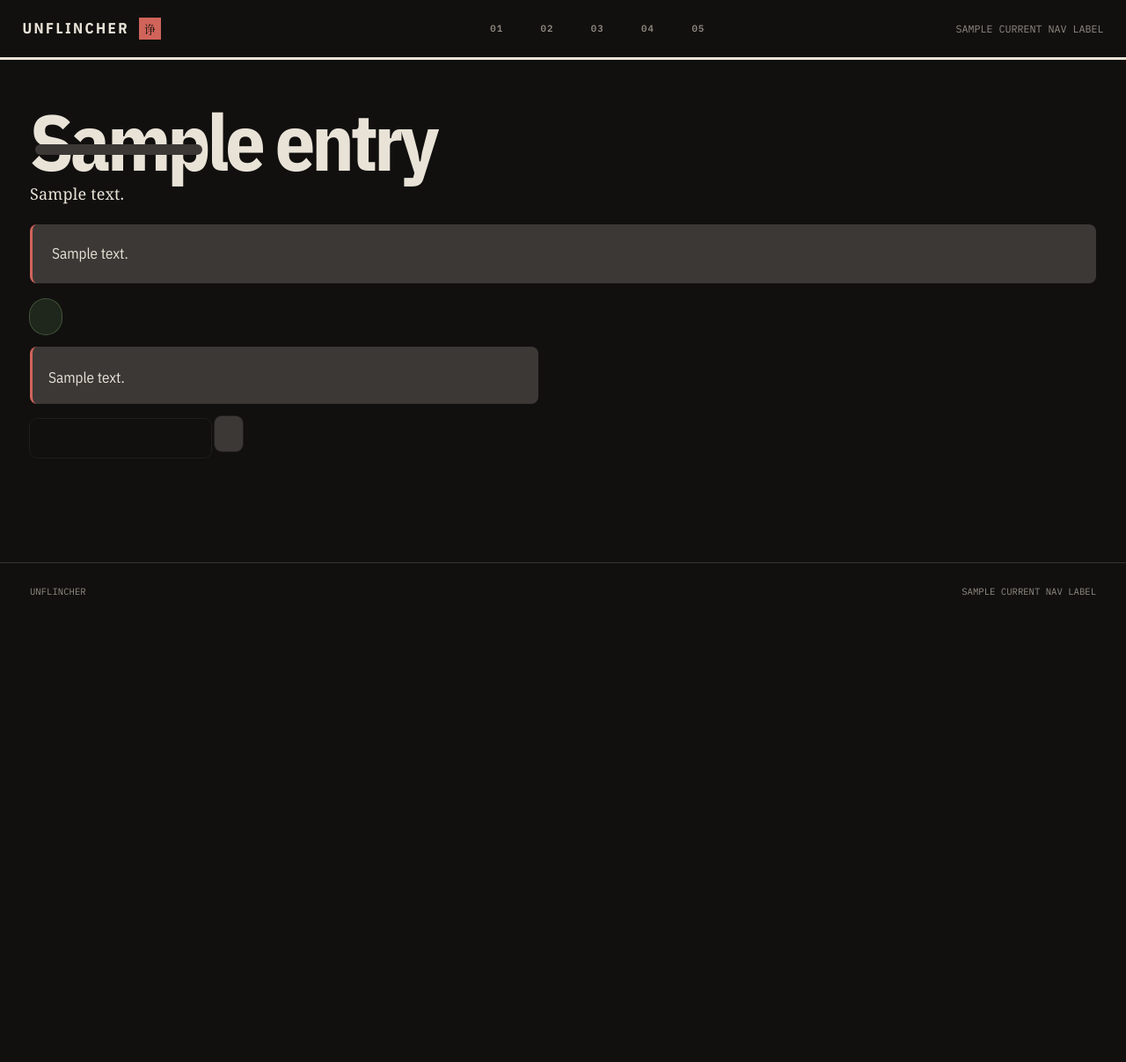
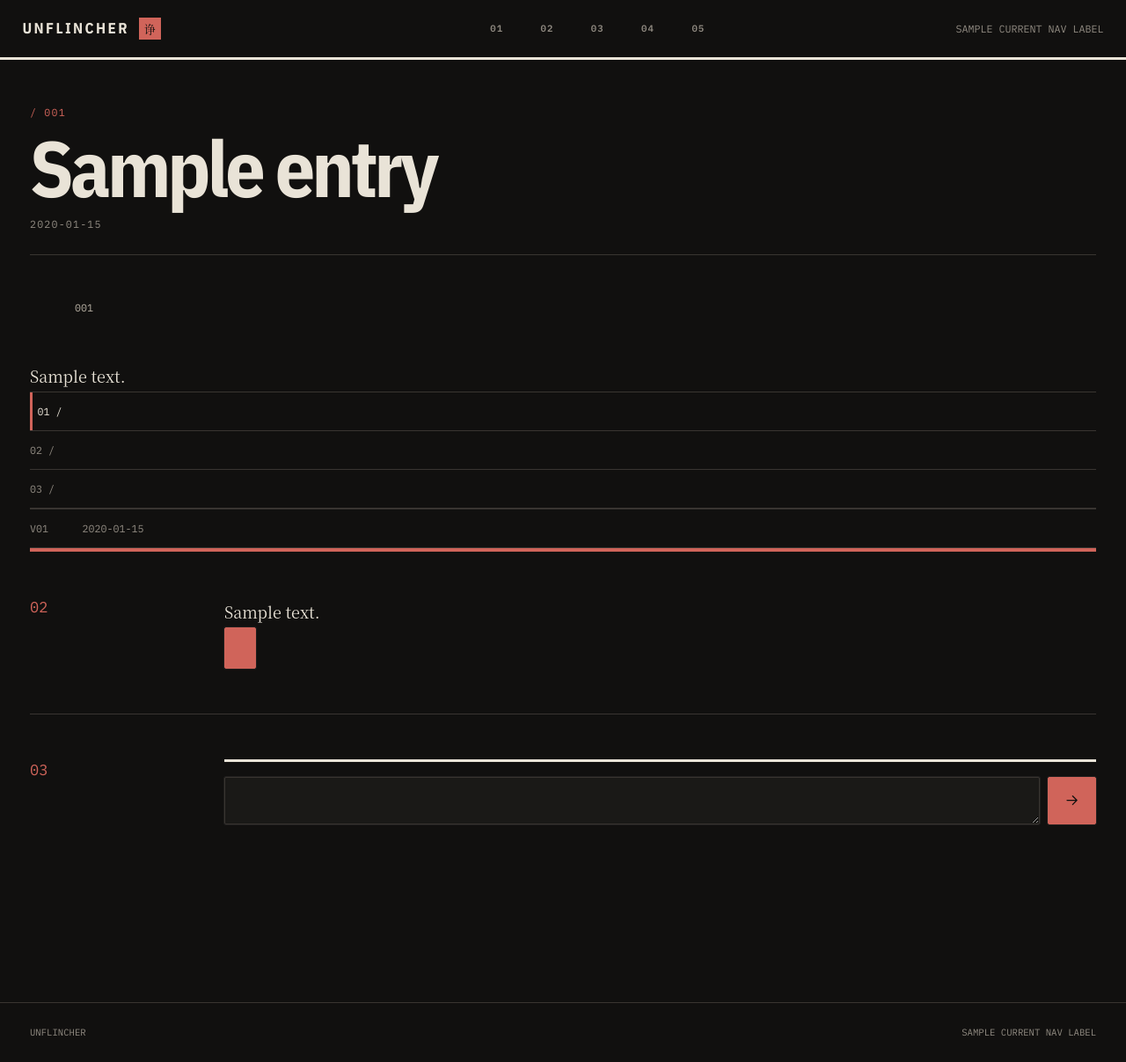
Before and after one commit to sinmentis/unflincher, a Python web app: template src/unflincher/templates/entry_detail.html in a window 1280 px wide. Shown: the whole page at 88% size. Before the commit the page ends 677 px from the top, so only its background shows below. Run offline with Jinja, Linux system fonts and the light colour scheme; the template is opened without the code that fills it: most values are stand-ins (such as "Sample title", 1, 10 or a date in 2020).

Commit message:
feat: redesign entry detail experience
Co-authored-by: Copilot <223556219+Copilot@users.noreply.github.com>
Copilot-Session: a351e741-379d-44bb-9a3d-766195336905

```diff
--- a/src/unflincher/static/app.js
+++ b/src/unflincher/static/app.js
@@ -148,6 +148,12 @@ function readUiMessages(doc = document) {
 
 const UI_MESSAGES = typeof document === "undefined" ? {} : readUiMessages(document);
 
+// Expose UI_MESSAGES to page-specific modules (entry.js) that read localized notices from a
+// browser global. Guarded so Node-based unit tests (where `window` is undefined) stay unaffected.
+if (typeof window !== "undefined") {
+  window.UI_MESSAGES = UI_MESSAGES;
+}
+
 function setNotice(element, message, tone = "info") {
   element.textContent = message;
   element.dataset.tone = tone;
--- a/src/unflincher/static/css/pages.css
+++ b/src/unflincher/static/css/pages.css
@@ -4,3 +4,42 @@
   from { opacity: 0; transform: translateY(0.375rem); }
   to { opacity: 1; transform: translateY(0); }
 }
+
+/* Entry detail: body / margin note / inquiry (Task 4) */
+[data-page="entry"] .entry-layout {
+  display: grid;
+  grid-template-columns: minmax(0, 9fr) minmax(12rem, 3fr);
+  gap: var(--space-8);
+}
+.entry-record { min-width: 0; }
+.record-metadata { display: flex; gap: var(--space-6); margin: 0 0 var(--space-7); color: var(--muted); font-family: var(--font-mono); font-size: 0.6875rem; }
+.record-metadata div { display: flex; gap: var(--space-2); }
+.record-metadata dt { text-transform: uppercase; }
+.record-metadata dd { margin: 0; color: var(--ink-soft); }
+.diary-prose, .analysis-prose { max-width: var(--reading-max); font-family: var(--font-reading); font-size: clamp(1.0625rem, 1.4vw, 1.1875rem); line-height: 1.95; text-wrap: pretty; }
+.diary-prose > :first-child, .analysis-prose > :first-child { margin-top: 0; }
+.diary-prose > :last-child, .analysis-prose > :last-child { margin-bottom: 0; }
+.diary-prose p, .analysis-prose p { margin: 0 0 1.25em; }
+.diary-prose blockquote, .analysis-prose blockquote { margin: 1.75em 0; padding-left: 1.25rem; border-left: 2px solid var(--muted); color: var(--ink); font-size: 1.12em; }
+.diary-prose hr, .analysis-prose hr { margin: 2.5rem 0; border: 0; border-top: 1px solid var(--rule); }
+.diary-prose a, .analysis-prose a { color: var(--ink); text-decoration-color: var(--accent); text-underline-offset: 0.2em; }
+.diary-prose img, .analysis-prose img { display: block; margin: 2rem 0; border: 1px solid var(--rule); }
+.diary-prose :is(h2, h3, h4), .analysis-prose :is(h2, h3, h4) { margin: 2em 0 0.6em; line-height: 1.1; }
+.entry-margin-index { position: sticky; top: calc(var(--header-height) + var(--space-6)); align-self: start; }
+.entry-margin-index nav, .version-ledger { display: grid; margin: 0; padding: 0; list-style: none; border-top: 1px solid var(--rule); }
+.entry-margin-index a { padding: var(--space-3) 0; border-bottom: 1px solid var(--rule); color: var(--muted); font-family: var(--font-mono); font-size: 0.6875rem; text-decoration: none; }
+.entry-margin-index nav a { display: block; }
+.version-ledger a { display: grid; grid-template-columns: 3rem 1fr auto; gap: var(--space-2); }
+.entry-margin-index a.is-active, .entry-margin-index a[aria-current="true"] { color: var(--ink); box-shadow: inset 3px 0 0 var(--accent); padding-left: var(--space-2); }
+.margin-note-section, .inquiry-section { grid-column: 1 / -1; display: grid; grid-template-columns: 11rem minmax(0, 1fr); gap: var(--space-6); padding-block: var(--space-7); }
+.margin-note-section { border-top: 4px solid var(--accent); border-bottom: 1px solid var(--rule); }
+.inquiry-section { padding-bottom: 0; }
+.section-index { color: var(--accent); font-family: var(--font-mono); text-transform: uppercase; }
+.section-index h2 { margin: var(--space-2) 0 0; font: 600 0.75rem/1.2 var(--font-command); letter-spacing: 0.1em; }
+.section-body { min-width: 0; }
+.conversation-message { display: grid; grid-template-columns: 6rem minmax(0, var(--reading-max)); gap: var(--space-5); padding: var(--space-5) 0; border-top: 1px solid var(--rule); }
+.message-stamp { color: var(--muted); font-family: var(--font-mono); font-size: 0.6875rem; }
+.conversation-message.is-user { padding-inline: var(--space-4); background: var(--surface); }
+.conversation-message.is-user .message-stamp { color: var(--accent); }
+.message-copy { color: var(--ink-soft); font-family: var(--font-reading); line-height: 1.8; }
+.inquiry-section .conversation-composer { position: sticky; bottom: 0; z-index: var(--z-sticky); }
--- /dev/null
+++ b/src/unflincher/static/js/entry.js
@@ -0,0 +1,63 @@
+// src/unflincher/static/js/entry.js -- entry-detail interactions (Task 4). Loaded only by
+// entry_detail.html via {% block scripts %}, after the shared app.js globals are defined.
+function initEntryPage(doc = document) {
+  const notice = doc.getElementById("commentary-notice");
+  const trigger = doc.getElementById("run-commentary") || doc.getElementById("retry-commentary");
+  if (trigger) {
+    trigger.addEventListener("click", async () => {
+      trigger.disabled = true;
+      clearNotice(notice);
+      try {
+        const response = await fetch(trigger.dataset.endpoint, {
+          method: "POST",
+          headers: {"X-CSRF-Token": getCsrfToken()},
+        });
+        if (response.status === 409) {
+          setNotice(notice, window.UI_MESSAGES.busy, "busy");
+          return;
+        }
+        if (!response.ok) throw new Error(`commentary failed: ${response.status}`);
+        window.location.reload();
+      } catch {
+        setNotice(notice, window.UI_MESSAGES.requestFailed, "failed");
+      } finally {
+        trigger.disabled = false;
+      }
+    });
+  }
+
+  const form = doc.getElementById("entry-chat-composer");
+  if (form) {
+    bindComposer(form, async (message) => {
+      const input = doc.getElementById("chat-input");
+      const target = doc.getElementById("chat-stream");
+      await streamInto(form.dataset.endpoint, {message}, target, () => {
+        input.value = "";
+        window.location.reload();
+      });
+    });
+  }
+
+  const toc = doc.querySelector(".entry-margin-index");
+  if (toc && "IntersectionObserver" in window) {
+    const sections = ["diary-text", "ai-commentary", "chat-section"]
+      .map((id) => doc.getElementById(id))
+      .filter(Boolean);
+    const observer = new IntersectionObserver((entries) => {
+      for (const entry of entries) {
+        if (!entry.isIntersecting) continue;
+        toc.querySelectorAll("[data-jump]").forEach((link) => {
+          link.classList.toggle("is-active", link.hash === `#${entry.target.id}`);
+        });
+      }
+    }, {rootMargin: "-35% 0px -55% 0px"});
+    sections.forEach((section) => observer.observe(section));
+  }
+}
+
+if (typeof document !== "undefined") {
+  document.addEventListener("DOMContentLoaded", () => initEntryPage(document));
+}
+if (typeof module !== "undefined" && module.exports) {
+  module.exports = {initEntryPage};
+}
--- a/src/unflincher/templates/entry_detail.html
+++ b/src/unflincher/templates/entry_detail.html
@@ -1,101 +1,72 @@
-<!-- src/unflincher/templates/entry_detail.html -->
 {% extends "base.html" %}
 {% block title %}{{ entry.title }}{% endblock %}
 {% block content %}
-<nav class="side-nav side-nav--toc" aria-label="{{ t('entry.toc_aria') }}" id="entry-toc">
-  <a class="side-nav-item" href="#diary-text">{{ t("entry.toc_body") }}</a>
-  {% if commentary_html %}
-  <a class="side-nav-item" href="#ai-commentary">{{ t("entry.toc_commentary") }}</a>
-  {% endif %}
-  <a class="side-nav-item" href="#chat-section">{{ t("entry.toc_chat") }}</a>
-</nav>
-<h1>{{ entry.title }}</h1>
-<div class="diary-text" id="diary-text">{{ entry.content_html | safe }}</div>
+<div class="entry-layout" data-entry-source="{{ entry.source }}">
+  <article class="entry-record">
+    {% with eyebrow=t("entry.toc_body") ~ " / " ~ ("%03d" % entry.id), heading=entry.title, metadata=entry.entry_date[:10] %}
+      {% include "partials/page_heading.html" %}
+    {% endwith %}
+    <dl class="record-metadata">
+      <div><dt>{{ t("entry.source_label") }}</dt><dd>{{ t("entry.source." ~ entry.source) }}</dd></div>
+      <div><dt>{{ t("entry.archive_id_label") }}</dt><dd>{{ "%03d" % entry.id }}</dd></div>
+    </dl>
+    <div class="diary-prose" id="diary-text">{{ entry.content_html | safe }}</div>
+  </article>
 
-{% if versions|length > 1 %}
-<p class="entry-date">{{ t("entry.history_versions_label") }}
-  {% for v in versions %}
-  <a href="/entry/{{ entry.id }}/commentary/{{ v.id }}" style="{{ 'font-weight:bold' if v.id == viewing_version_id else '' }}">
-    {{ v.created_at[:16] }}{{ t("entry.version_failed_suffix") if v.status == 'failed' else '' }}
-  </a>{{ " · " if not loop.last }}
-  {% endfor %}
-</p>
-{% endif %}
+  {% include "partials/entry_margin_index.html" %}
 
-{% if commentary_html %}
-<div class="ai-card" id="ai-commentary">
-  <div class="ai-label">{{ t("entry.commentary_label") }}</div>
-  {{ commentary_html | safe }}
+  <section class="margin-note-section" id="commentary-section" aria-labelledby="commentary-heading">
+    <header class="section-index">
+      <span>02</span>
+      <h2 id="commentary-heading">{{ t("entry.toc_commentary") }}</h2>
+    </header>
+    <div class="section-body">
+      {% if commentary_html %}
+      <div class="analysis-prose" id="ai-commentary">{{ commentary_html | safe }}</div>
+      {% else %}
+      <div class="notice" id="commentary-empty">{{ t("entry.no_commentary_yet") }}</div>
+      {% endif %}
+      {% with notice_id="commentary-notice", tone="failed", message="", hidden=true, live="polite" %}
+        {% include "partials/inline_notice.html" %}
+      {% endwith %}
+      {% if commentary_job_status in ("pending", "running") %}
+        {% with entry_id=entry.id, busy=true %}{% include "partials/commentary_status.html" %}{% endwith %}
+      {% elif commentary_job_status == "failed" %}
+        <section class="generation-state" id="commentary-error" data-state="failed" role="status">
+          <h3>{{ t("entry.last_generation_failed") }}</h3>
+          <p>{{ commentary_job_error }}</p>
+          <button id="retry-commentary" class="button" type="button"
+                  data-endpoint="/entry/{{ entry.id }}/commentary">{{ t("common.retry") }}</button>
+        </section>
+      {% else %}
+        <button id="run-commentary" class="button button--accent" type="button"
+                data-endpoint="/entry/{{ entry.id }}/commentary">{{ t("entry.run_commentary_button") }}</button>
+      {% endif %}
+    </div>
+  </section>
+
+  <section class="inquiry-section" id="chat-section" aria-labelledby="inquiry-heading">
+    <header class="section-index">
+      <span>03</span>
+      <h2 id="inquiry-heading">{{ t("entry.toc_chat") }}</h2>
+    </header>
+    <div class="section-body">
+      <div id="chat-thread" class="conversation-thread">
+        {% for msg in chat_history %}
+        <article class="conversation-message {{ 'is-user' if msg.role == 'user' else 'is-mentor' }}">
+          <div class="message-stamp">{{ t("common.me") if msg.role == "user" else t("common.mentor") }} / {{ "%02d" % loop.index }}</div>
+          <div class="message-copy">{% if msg.content_html %}{{ msg.content_html | safe }}{% else %}{{ msg.content }}{% endif %}</div>
+        </article>
+        {% endfor %}
+      </div>
+      <div id="chat-stream" class="stream-surface" hidden aria-live="polite"></div>
+      {% with composer_id="entry-chat-composer", input_id="chat-input", send_id="chat-send",
+        placeholder=t("entry.chat_input_placeholder"), input_aria=t("entry.chat_input_aria"),
+        send_label=t("common.send"), endpoint="/entry/" ~ entry.id ~ "/chat", stream_target_id="chat-stream" %}
+        {% include "partials/conversation_composer.html" %}
+      {% endwith %}
+    </div>
+  </section>
 </div>
-{% else %}
-<p class="entry-date">{{ t("entry.no_commentary_yet") }}</p>
-{% endif %}
-
-{% if commentary_job_status in ("pending", "running") %}
-{% with entry_id=entry.id, busy=True %}{% include "partials/commentary_status.html" %}{% endwith %}
-{% elif commentary_job_status == "failed" %}
-<div class="ai-card stream-err" id="commentary-error">
-  <div class="ai-label">{{ t("entry.last_generation_failed") }}</div>
-  <p>{{ commentary_job_error }}</p>
-  <button id="retry-commentary" class="badge done" style="cursor:pointer;border:none">{{ t("common.retry") }}</button>
-</div>
-<script>
-document.getElementById("retry-commentary").addEventListener("click", async () => {
-  const res = await fetch("/entry/{{ entry.id }}/commentary", {method: "POST", headers: {"X-CSRF-Token": getCsrfToken()}});
-  if (res.status === 409) { alert({{ t("common.busy_alert") | tojson }}); return; }
-  location.reload();
-});
-</script>
-{% else %}
-<button id="run-commentary" class="badge done" style="cursor:pointer;border:none">{{ t("entry.run_commentary_button") }}</button>
-<script>
-document.getElementById("run-commentary").addEventListener("click", async () => {
-  const res = await fetch("/entry/{{ entry.id }}/commentary", {method: "POST", headers: {"X-CSRF-Token": getCsrfToken()}});
-  if (res.status === 409) { alert({{ t("common.busy_alert") | tojson }}); return; }
-  location.reload();
-});
-</script>
-{% endif %}
-
-<div id="chat-section">
-<div id="chat-thread">
-  {% for msg in chat_history %}
-  <div class="chat-bubble {{ 'mine' if msg.role == 'user' else 'mentor' }}">
-    <div class="chat-bubble-label">{{ t("common.me") if msg.role == "user" else t("common.mentor") }}</div>
-    {% if msg.content_html %}{{ msg.content_html | safe }}{% else %}{{ msg.content }}{% endif %}
-  </div>
-  {% endfor %}
-</div>
-<div id="chat-stream" class="ai-card" style="display:none" aria-live="polite"></div>
-<input type="text" id="chat-input" placeholder="{{ t('entry.chat_input_placeholder') }}" aria-label="{{ t('entry.chat_input_aria') }}">
-<button id="chat-send">{{ t("common.send") }}</button>
-</div>
-<script>
-document.getElementById("chat-send").addEventListener("click", () => {
-  const input = document.getElementById("chat-input");
-  const target = document.getElementById("chat-stream");
-  streamInto("/entry/{{ entry.id }}/chat", {message: input.value}, target, () => location.reload());
-  input.value = "";
-});
-
-// Highlight whichever TOC entry corresponds to the section currently in view. Plain
-// IntersectionObserver, no dependency — mirrors the "no build step" constraint.
-(() => {
-  const toc = document.getElementById("entry-toc");
-  const sections = ["diary-text", "ai-commentary", "chat-section"]
-    .map((id) => document.getElementById(id))
-    .filter(Boolean);
-  if (!sections.length) return;
-  const linkFor = (id) => toc.querySelector(`a[href="#${id}"]`);
-  const observer = new IntersectionObserver((entries) => {
-    entries.forEach((entry) => {
-      if (entry.isIntersecting) {
-        toc.querySelectorAll("a").forEach((a) => a.classList.remove("active"));
-        linkFor(entry.target.id)?.classList.add("active");
-      }
-    });
-  }, {rootMargin: "-40% 0px -50% 0px"});
-  sections.forEach((s) => observer.observe(s));
-})();
-</script>
 {% endblock %}
+{% block scripts %}<script src="/static/js/entry.js" defer></script>{% endblock %}
--- /dev/null
+++ b/src/unflincher/templates/partials/entry_margin_index.html
@@ -0,0 +1,21 @@
+<aside class="entry-margin-index">
+  <nav aria-label="{{ t('entry.toc_aria') }}">
+    <a data-jump href="#diary-text" class="is-active">01 / {{ t("entry.toc_body") }}</a>
+    {% if commentary_html %}<a data-jump href="#ai-commentary">02 / {{ t("entry.toc_commentary") }}</a>{% endif %}
+    <a data-jump href="#chat-section">03 / {{ t("entry.toc_chat") }}</a>
+  </nav>
+  {% if versions %}
+  <ol class="version-ledger">
+    {% for version in versions %}
+    <li>
+      <a href="/entry/{{ entry.id }}/commentary/{{ version.id }}"
+         {% if version.id == viewing_version_id %}aria-current="true"{% endif %}>
+        <span>V{{ "%02d" % (versions|length - loop.index0) }}</span>
+        <time>{{ version.created_at[:10] }}</time>
+        {% if version.status == "failed" %}<span>{{ t("entry.version_failed_suffix") }}</span>{% endif %}
+      </a>
+    </li>
+    {% endfor %}
+  </ol>
+  {% endif %}
+</aside>
```
Also changed, not shown: src/unflincher/routes/entry.py (+10 -4 lines), src/unflincher/templates/partials/commentary_status.html (+9 -7 lines), tests/test_routes_entry.py (+79 -6 lines), tests/test_static_page_js.py (added, +25 -0 lines).
